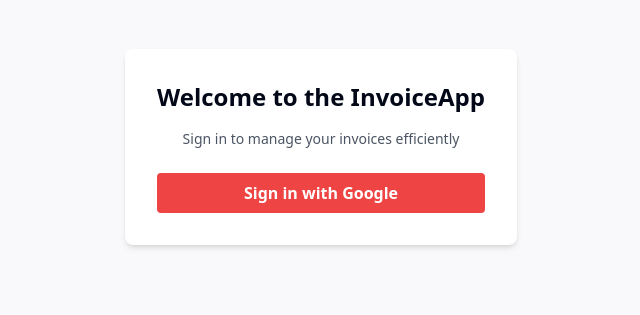
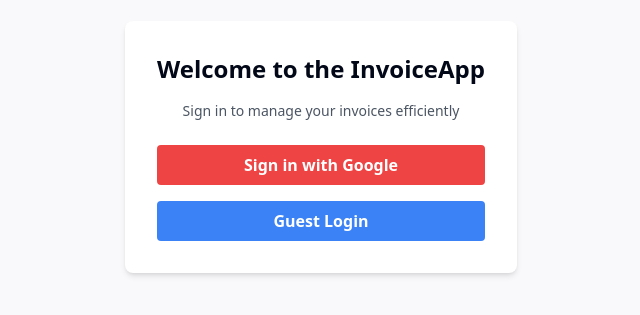
Before and after one commit to eestaniel/invoice-app, a Next.js app: page / in a window 1280 px wide. Shown: the part 273-588 px from the top of the page, without its empty margins (319-959 px from the left). Built offline with nearby package versions, Linux system fonts and the light colour scheme; no server answers.

Commit message:
Add guest login

```diff
--- a/src/app/dashboard/context/AuthContext.js
+++ b/src/app/dashboard/context/AuthContext.js
@@ -1,6 +1,6 @@
 "use client"
 import {createContext, useContext, useEffect, useState} from 'react';
-import {getAuth, signOut} from 'firebase/auth';
+import {getAuth, signOut, signInAnonymously } from 'firebase/auth';
 import {app} from '@/app/firebase'; // adjust the import based on your file structure
 
 export const AuthContext = createContext();
@@ -12,6 +12,14 @@ export const useAuth = () => {
 export const AuthProvider = ({children}) => {
   const [currentUser, setCurrentUser] = useState(null);
   const auth = getAuth(app);
+
+  const handleSignInAnonymously = async () => {
+    try {
+      await signInAnonymously(auth)
+    } catch (error) {
+      console.error(error)
+    }
+  }
 
   useEffect(() => {
     return auth.onAuthStateChanged((user) => {
@@ -38,7 +46,8 @@ export const AuthProvider = ({children}) => {
   const value = {
     currentUser,
     auth,
-    logout
+    logout,
+    handleSignInAnonymously
   };
 
   return <AuthContext.Provider value={value}>{children}</AuthContext.Provider>;
--- a/src/app/page.js
+++ b/src/app/page.js
@@ -4,14 +4,25 @@ import {loginWithGoogle} from "@/app/components/googleAuthService";
 import {useAuth} from "@/app/dashboard/context/AuthContext";
 import {useEffect} from "react";
 
+
 export default function Home() {
   const router = useRouter()
-  const {auth, currentUser} = useAuth();
+  const {auth, currentUser, handleSignInAnonymously} = useAuth();
 
   const handleLogin = async (e) => {
     e.preventDefault()
     try {
       await loginWithGoogle(auth)
+      router.push('/dashboard')
+    } catch (error) {
+      console.error(error)
+    }
+  }
+
+  const handleGuestLogin = async (e) => {
+    e.preventDefault()
+    try {
+      await handleSignInAnonymously()
       router.push('/dashboard')
     } catch (error) {
       console.error(error)
@@ -32,13 +43,20 @@ export default function Home() {
           <h1 className="signin__title text-2xl font-bold mb-4 text-center">Welcome to the InvoiceApp</h1>
           <p className="signin__description text-sm text-gray-600 text-center mb-6">Sign in to manage your invoices
             efficiently</p>
-          <div className="signin__button-container">
+          <div className="signin__button-container flex flex-col gap-4">
             <button
               className="signin__google-button bg-red-500 hover:bg-red-600 text-white font-bold py-2 px-4 rounded w-full"
               onClick={(e) => handleLogin(e)}
             >
               Sign in with Google
             </button>
+            <button
+              className="signin__google-button bg-blue-500 hover:bg-blue-600 text-white font-bold py-2 px-4 rounded w-full"
+              onClick={(e) => handleGuestLogin(e)}
+            >
+              Guest Login
+            </button>
+
           </div>
         </div>
       </div>
```
Also changed, not shown: src/app/components/guestService.js (added).
